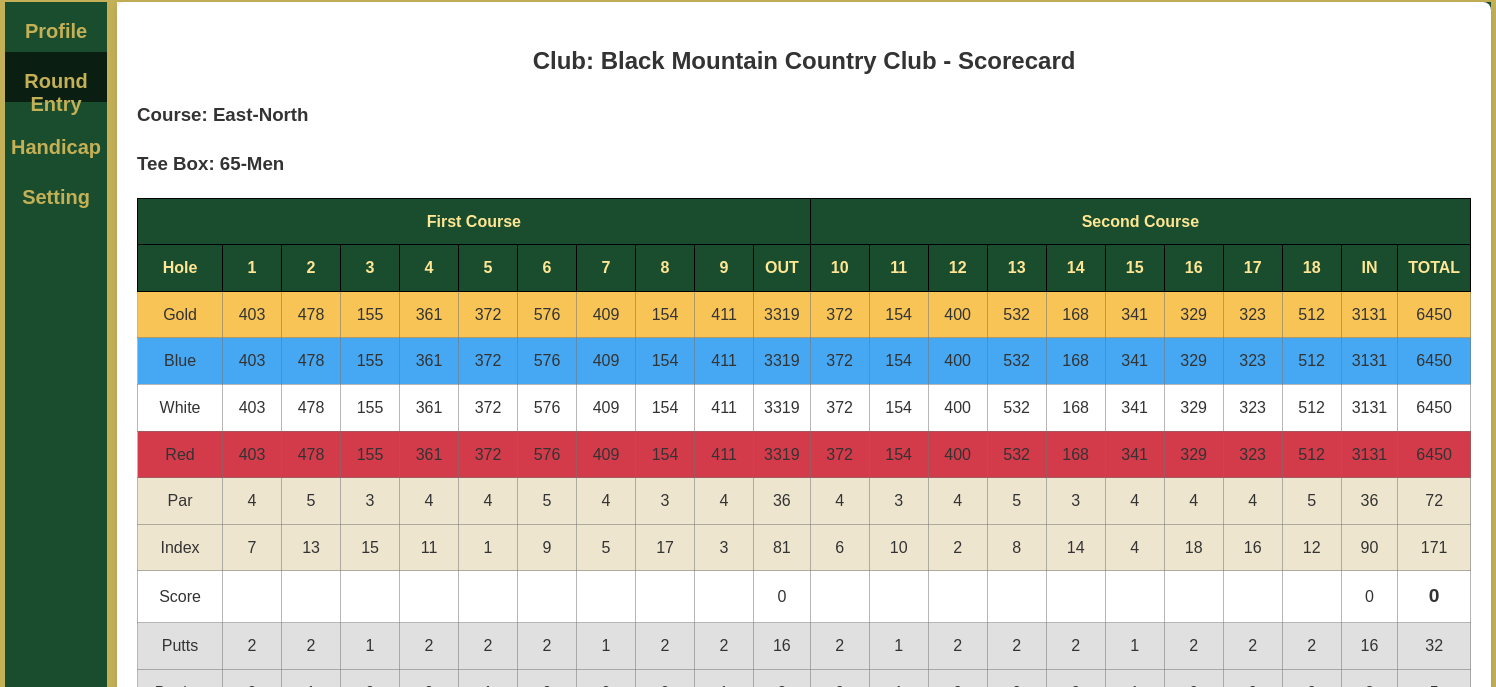
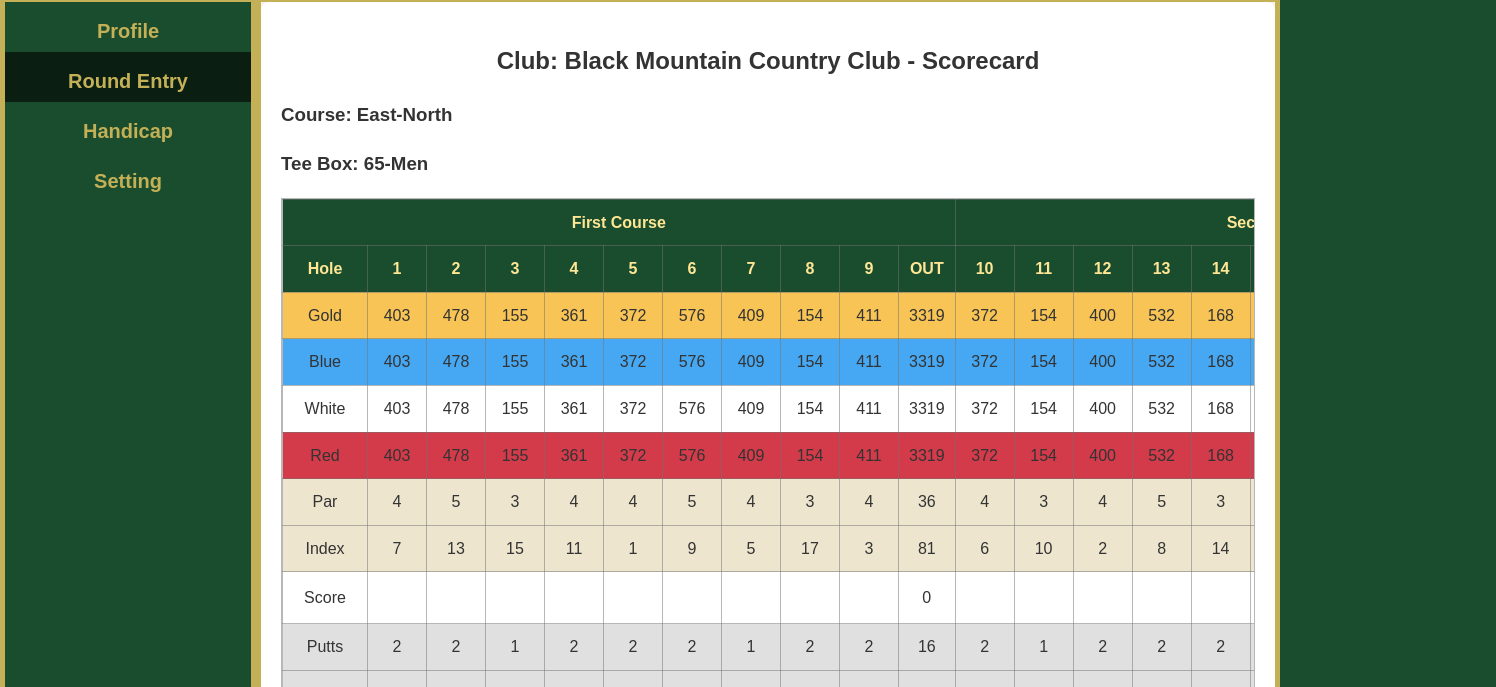
Before and after one commit to pingpanu/OneGolfClub, a website built with Vite: page user.html in a window 1280 px wide. Both pictures are taken after a click on the button "Round Entry". Shown: the part 113-800 px from the top of the page, 1496 px wide, since content can reach past the window. Built offline with nearby package versions, Linux system fonts and the light colour scheme.

Commit message:
fix overflow issue in user.html (ie. scorebook and setting)

```diff
--- a/public/css/user.css
+++ b/public/css/user.css
@@ -31,6 +31,8 @@
 
 .dynamic-content {
     border: solid 5px #c4b056;
+    min-width: 0;
+    overflow-x: auto;
 }
 
 .sidebar-button {
@@ -101,22 +103,22 @@
     padding: 20px;
     border-radius: 8px;
     box-shadow: 0 2px 10px rgba(0, 0, 0, 0.1);
-}
 
-.scorecard-container h2 {
+    h2 {
         text-align: center;
         margin-bottom: 20px;
     }
 
-.scorecard-container table {
+    table {
+        white-space: nowrap;
         width: 100%;
         border-collapse: collapse;
-    margin-bottom: 20px;
-}
 
-.scorecard-container thead {
+        thead {
+            tr {
                 background-color: #1a4d2e;
                 color: #FFE694;
+            }
             th, td {
                 border: 1px solid black;
                 padding: 10px;
@@ -124,32 +126,40 @@
             }
         }
 
-.scorecard-container th,
-.scorecard-container td {
+        tr {
+            background-color: white;
+            &.gold { background-color: #f7c455; }
+            &.blue { background-color: #46a8f3; }
+            &.white { background-color: white; }
+            &.red { background-color: #d33b4a; }
+            &.par, &.hdi { background-color: #eee5cf; }
+            &.put, &.bnk, &.pnt, &.fwy { background-color: #e0e0e0; }
+
+            th, td {
                 border: 1px solid #73737383;
                 padding: 10px;
                 text-align: center;
             }
+        }
 
-.scorecard-container td input[type="number"] {
+        input[type="number"] {
             width: 100%;
             border: none;
             text-align: center;
             box-sizing: border-box;
         }
 
-.scorecard-container select {
+        select {
         border: none;
         background-color: transparent;
         }
+    }
 
-.scorecard-container tr {
-    &.gold { background-color: #f7c455; }
-    &.blue { background-color: #46a8f3; }
-    &.white { background-color: white; }
-    &.red { background-color: #d33b4a; }
-    &.par, &.hdi { background-color: #eee5cf; }
-    &.put, &.bnk, &.pnt, &.fwy { background-color: #e0e0e0; }
+    .scorecard-scrollbox {
+        overflow-x: auto;
+        border: 1px solid #73737383;
+        margin-bottom: 20px;
+    }
 }
 
 .button-container {
@@ -185,3 +195,7 @@
     padding-top: 1em;
     align-self: center;
 }
+
+.footer-dashboard {
+    margin-top: 0;
+}
--- a/public/javascript/userPage.js
+++ b/public/javascript/userPage.js
@@ -46,6 +46,7 @@
                 <h2>Club: Black Mountain Country Club - Scorecard</h2>
                 <h3>Course: East-North</h3>
                 <h3>Tee Box: 65-Men</h3>
+                <div class="scorecard-scrollbox">
                     <table>
                         <thead>
                             <tr> <th colspan="11">First Course</th> <th colspan="11">Second Course</th> </tr>
@@ -109,6 +110,7 @@
                                 <td colspan="2"></td>
                         </tbody>
                     </table>
+                </div>
                 <div class="button-container">
                     <button id="calculateTotalScore">Calculate Score</button>
                 </div>
--- a/user.html
+++ b/user.html
@@ -35,7 +35,7 @@
         </section>
     </main>
 
-    <footer>
+    <footer class="footer-dashboard">
         <div class="container">
             <p>&copy; 2025 One Golf Club. All rights reserved.</p>
             <div class="footer-links">
```
Lines whose indentation alone changed are shown as unchanged.
